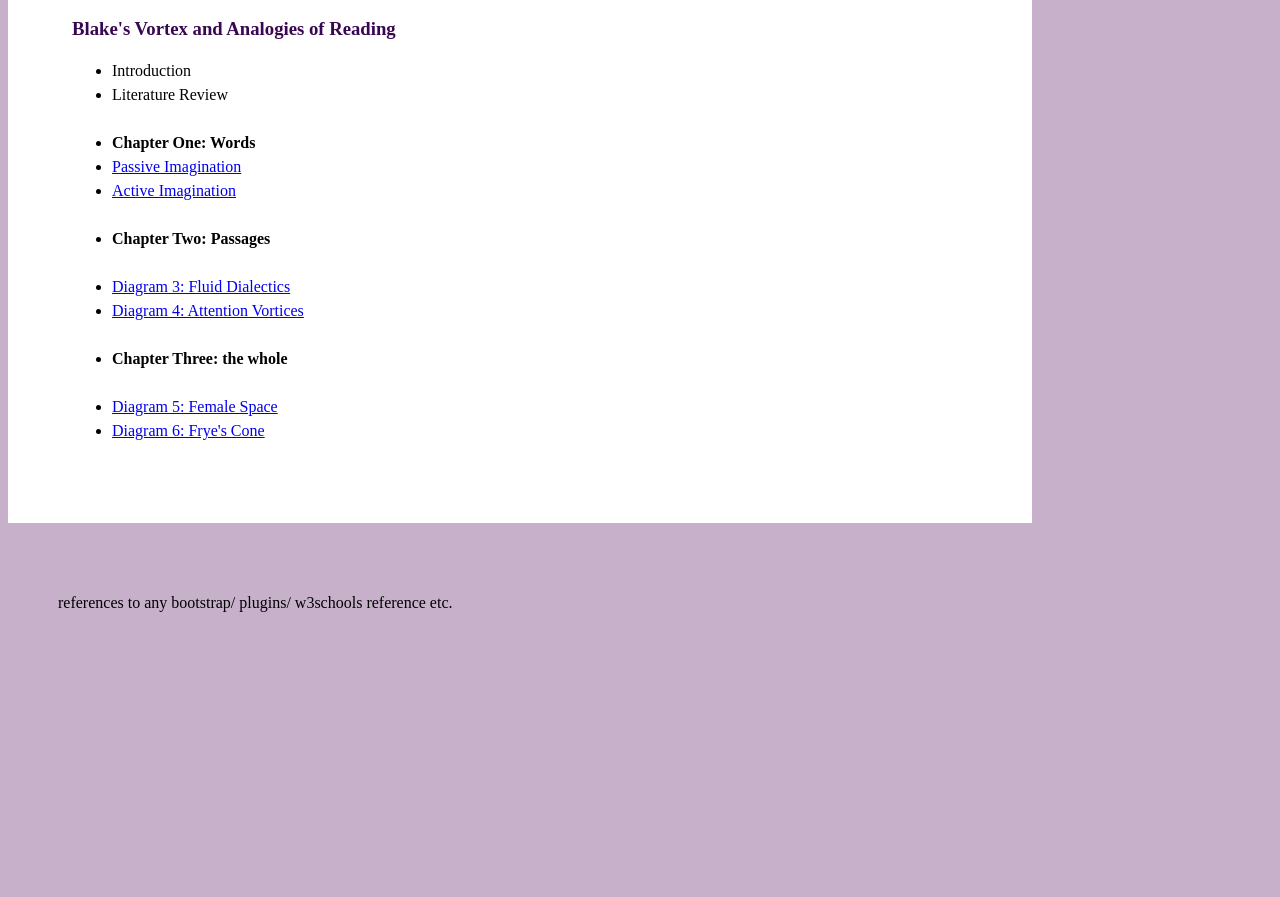
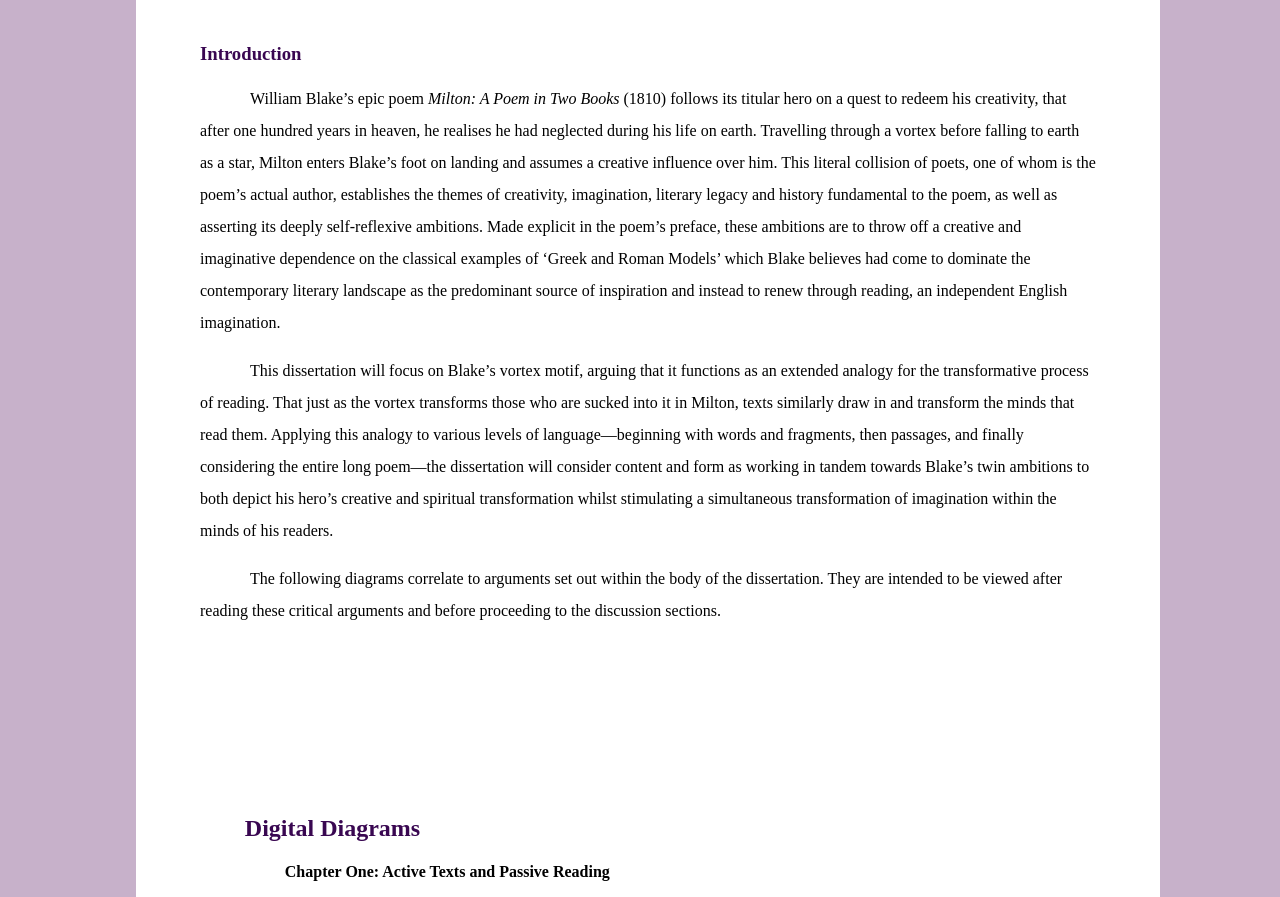
Before and after one commit to catjones23/Vortices-of-Blake, a plain HTML site: page index.html in a window 1280 px wide. Shown: the part 239-1136 px from the top of the page. Before the commit the page ends 892 px from the top, so only its background shows below. Drawn offline with Linux system fonts and the light colour scheme.

Commit message:
Update index.html
added introduction, diagram explanations, and deleted redundant links.

```diff
--- a/index.html
+++ b/index.html
@@ -4,44 +4,53 @@
   <meta charset="UTF-8">
   <meta name="viewport" content="width=device-width, initial-scale=1.0">
   <title>Analogies of Reading</title>
-  <link rel="stylesheet" href="../CSS/index.css">
+  <link rel="stylesheet" href="CSS/index.css">
 </head>
 <body>
+  <div class="body">
     <div class="title">
-    <h1>Blake's Vortex and Analogies of Reading</h1>
+      <h1>Blake's Vortex and Analogies of Reading in <i>Milton: A Poem in Two Books</i></h1>
     </div>
+    <br>
+    <div class="intro">
+      <h3>Introduction</h3>
+      <p>    William Blake’s epic poem <i>Milton: A Poem in Two Books</i> (1810) follows its titular hero on a quest to redeem his creativity, that after one hundred years in heaven, he realises he had neglected during his life on earth. Travelling through a vortex before falling to earth as a star, Milton enters Blake’s foot on landing and assumes a creative influence over him. This literal collision of poets, one of whom is the poem’s actual author, establishes the themes of creativity, imagination, literary legacy and history fundamental to the poem, as well as asserting its deeply self-reflexive ambitions. Made explicit in the poem’s preface, these ambitions are to throw off a creative and imaginative dependence on the classical examples of ‘Greek and Roman Models’ which Blake believes had come to dominate the contemporary literary landscape as the predominant source of inspiration and instead to renew through reading, an independent English imagination.</p>
 
-  <div class="intro">
-    <p>Navigation explanation</p>
+      <p>This dissertation will focus on Blake’s vortex motif, arguing that it functions as an extended analogy for the transformative process of reading. That just as the vortex transforms those who are sucked into it in Milton, texts similarly draw in and transform the minds that read them. Applying this analogy to various levels of language—beginning with words and fragments, then passages, and finally considering the entire long poem—the dissertation will consider content and form as working in tandem towards Blake’s twin ambitions to both depict his hero’s creative and spiritual transformation whilst stimulating a simultaneous transformation of imagination within the minds of his readers.</p>
+      <p>The following diagrams correlate to arguments set out within the body of the dissertation. They are intended to be viewed after reading these critical arguments and before proceeding to the discussion sections.</p>
     </div>
+    <br><br><br><br><br><br>
 
     <div class="contents">
-    <h2>Table of Contents:</h2>
+      <h2>Digital Diagrams</h2>
           <p>
-            <h3>Blake's Vortex and Analogies of Reading</h3>
               <ul>
-              <li>Introduction</li>
-              <li>Literature Review</li>
+                <b>Chapter One: Active Texts and Passive Reading</b>
                   <br>
-              <li><b>Chapter One: Words</b>
+                  <p>Chapter one will set up a central problem of the poem, that is whether reading is an active or passive experience, considering Nelson Hilton’s idea that the word ‘vortex’ in Milton is a kind of word-text that enacts what it describes. </p>
+                      <li><a href='ch_one/D1.html'>Hilton's definintion of the word 'Vortex'</a></li>
                   <br>
-                    <li><a href='ch_one/D1.html'>Passive Imagination</a></li>
-                    <li><a href='ch_one/D2.html'>Active Imagination</a></li>
+                <b>Chapter Two: Active Reading and Resistant Texts</b>
+                <p>Chapter two will develop the argument that reading consists of a tension between the activity and passivity of the reader relative to the text, through a consideration of the expectations generated by prosody and the implications of their respective fulfilment or disappointment.</p>
+                      <li><a href='ch_one/D2.html'>Reading Paradox: Active Imagination and Resistant Texts</a></li>
                   <br>
-              <li><b>Chapter Two: Passages</b></li>
+                <b>Chapter Three: Attention Vortices</b>
                 <br>
-                <li><a href='ch_two/D3.html'>Diagram 3: Fluid Dialectics</a></li>
-                <li><a href='ch_two/D4.html'>Diagram 4: Attention Vortices</a></li>
+                <p>Broadening its focus to consider longer passages, chapter three will discuss the various choices available to the reader when they approach the long poem and how these choices imply conceptualisations of the long poem as either a temporal or spatial form. </p>
+                  <li><a href='ch_two/D4.html'>Diagram 4: Circular and Linear Reading</a></li>
                 <br>
-              <li><b>Chapter Three: the whole</b></li>
+                <b>Chapter Four: The Feeling of Close Reading</b>
                   <br>
-                  <li><a href='ch_three/D5.html'>Diagram 5: Female Space</a></li>
+                <p>Chapter four will think specifically about the famous vortex passage and the experience of being imaginatively engrossed in the reading process, as well as the implications of this on the reader’s sense of time.</p>
+                    <li><a href='ch_three/D5.html'>Diagram 5: Drawing in the Reader</a></li>
+                  <br>
+                <b>Chapter Five: After Reading: The Transformative Powers of Reading</b>
+                <p>Finally, chapter five will zoom out to reflect on the experience of reading the long poem as a whole, and the potential for reading an entire text to transform the reader’s mind.</p>
                     <li><a href='ch_three/D6.html'>Diagram 6: Frye's Cone</a></li>
               </ul>
             <p>
+            <br>
         </div>
-
-  <div class="references">
-        <p>references to any bootstrap/ plugins/ w3schools reference etc. </p>
     </div>
+  </p>
   <br>
```
Lines whose indentation alone changed are shown as unchanged.
